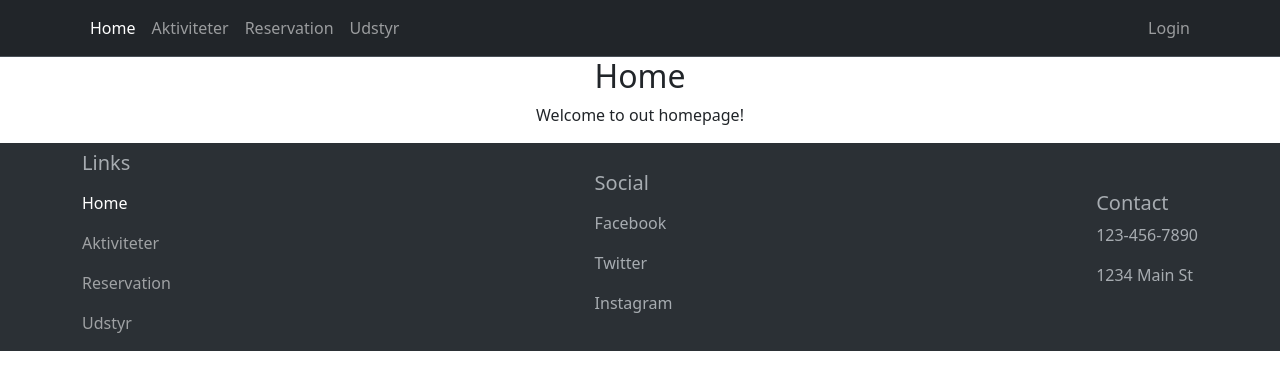
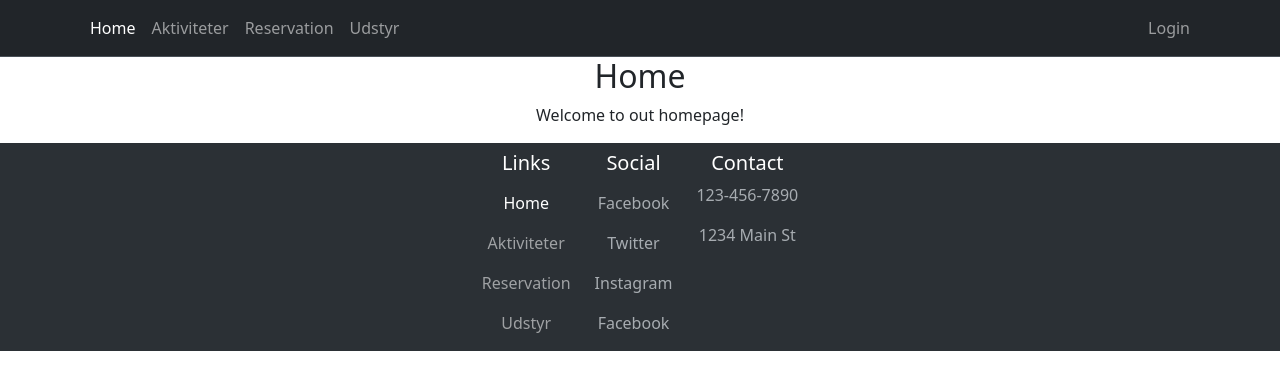
Before and after one commit to J-M-M-P/AdventureXP-frontend, a React (Vite) app: page / in a window 1280 px wide. Shown: the top 390 px of the page. Built offline with nearby package versions, Linux system fonts and the light colour scheme.

Commit message:
Ændret placering af Nav componenter

```diff
--- /dev/null
+++ b/src/components/Nav/footer/NavFooter.tsx
@@ -0,0 +1,26 @@
+import NavRoutes from "../NavRoutes";
+import NavSocials from "./NavSocials";
+
+export default function NavFooter() {
+    return (
+        <nav className="navbar sticky-bottom bg-body-tertiary" data-bs-theme="dark">
+            <div className="container justify-content-center text-center">
+                <div className="row ">
+                    <div className="col-md-auto">
+                        <h5 className="text-body-emphasis">Links</h5>
+                        <NavRoutes />
+                    </div>
+                    <div className="col-md-auto">
+                        <h5 className="text-body-emphasis">Social</h5>
+                        <NavSocials />
+                    </div>
+                    <div className="col-md-auto">
+                        <h5 className="text-body-emphasis">Contact</h5>
+                        <p className="nav-item text-secondary-emphasis">123-456-7890</p>
+                        <p className="nav-item text-secondary-emphasis"> 1234 Main St</p>
+                    </div>
+                </div>
+            </div>
+        </nav>
+    );
+}
--- /dev/null
+++ b/src/components/Nav/footer/NavSocials.tsx
@@ -0,0 +1,46 @@
+export default function NavSocials() {
+    return (
+        <ul className="navbar-nav d-flex">
+            <li className="nav-item">
+                <a
+                    className={"nav-link text-secondary-emphasis"}
+                    href="https://www.facebook.com"
+                    target="_blank"
+                    rel="noreferrer"
+                >
+                    Facebook
+                </a>
+            </li>
+            <li className="nav-item">
+                <a
+                    className={"nav-link text-secondary-emphasis"}
+                    href="https://www.twitter.com"
+                    target="_blank"
+                    rel="noreferrer"
+                >
+                    Twitter
+                </a>
+            </li>
+            <li className="nav-item">
+                <a
+                    className={"nav-link text-secondary-emphasis"}
+                    href="https://www.instagram.com"
+                    target="_blank"
+                    rel="noreferrer"
+                >
+                    Instagram
+                </a>
+            </li>
+            <li className="nav-item">
+                <a
+                    className={"nav-link text-secondary-emphasis"}
+                    href="https://www.facebook.com"
+                    target="_blank"
+                    rel="noreferrer"
+                >
+                    Facebook
+                </a>
+            </li>
+        </ul>
+    );
+}
--- a/src/components/footer/NavFooter.tsx
+++ /dev/null
@@ -1,54 +0,0 @@
-import NavRoutes from "../NavRoutes";
-
-export default function NavFooter() {
-    return (
-        <nav className="navbar sticky-bottom bg-body-tertiary" data-bs-theme="dark">
-            <div className="container ">
-                <div >
-                    <h5 className="text-secondary-emphasis">Links</h5>
-                    <NavRoutes />
-                </div>
-                <div >
-                    <h5 className="text-secondary-emphasis">Social</h5>
-                    <ul className="navbar-nav d-flex">
-                        <li className="nav-item">
-                            <a
-                                className={"nav-link text-secondary-emphasis"}
-                                href="https://www.facebook.com"
-                                target="_blank"
-                                rel="noreferrer"
-                            >
-                                Facebook
-                            </a>
-                        </li>
-                        <li className="nav-item">
-                            <a
-                                className={"nav-link text-secondary-emphasis"}
-                                href="https://www.twitter.com"
-                                target="_blank"
-                                rel="noreferrer"
-                            >
-                                Twitter
-                            </a>
-                        </li>
-                        <li className="nav-item">
-                            <a
-                                className={"nav-link text-secondary-emphasis"}
-                                href="https://www.instagram.com"
-                                target="_blank"
-                                rel="noreferrer"
-                            >
-                                Instagram
-                            </a>
-                        </li>
-                    </ul>
-                </div>
-                <div >
-                    <h5 className="text-secondary-emphasis">Contact</h5>
-                    <p className="nav-item text-secondary-emphasis">123-456-7890</p>
-                    <p className="nav-item text-secondary-emphasis"> 1234 Main St</p>
-                </div>
-            </div>
-        </nav>
-    );
-}
```
Also changed, not shown: src/components/Layout.tsx (+3 -4 lines), src/components/Nav/NavRoutes.tsx (renamed from src/components/NavRoutes.tsx), src/components/Nav/header/NavHeader.tsx (renamed from src/components/header/NavHeader.tsx).
